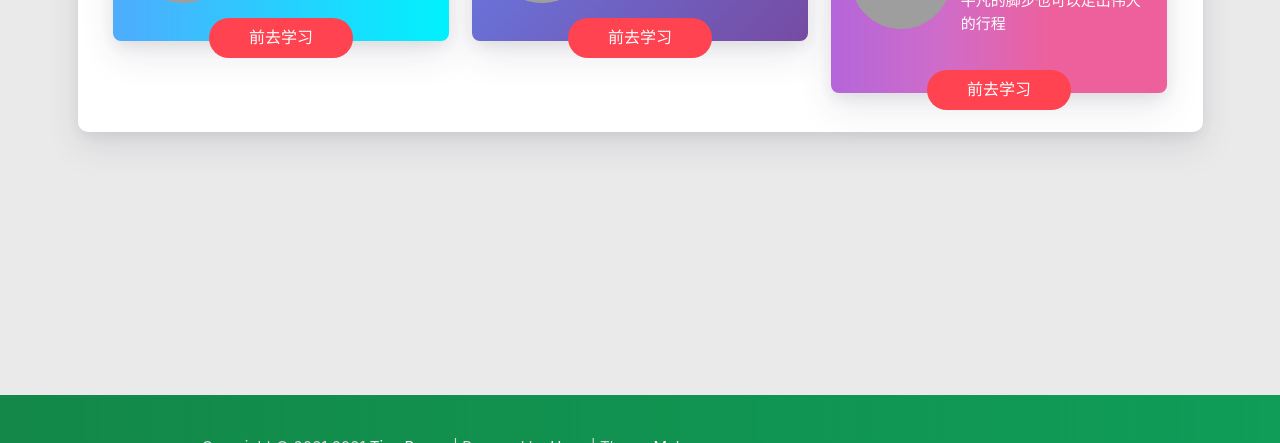
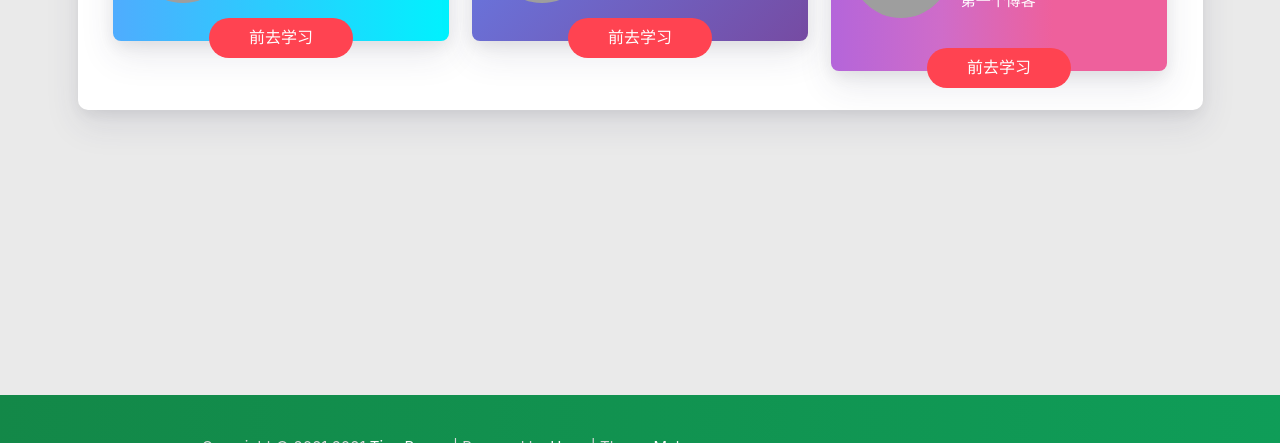
Before and after one commit to ifrozenwhale/ifrozenwhale.github.io, a plain HTML site: page friends/index.html in a window 1280 px wide. Shown: the part 665-1108 px from the top of the page. Drawn offline with nearby package versions, Linux system fonts and the light colour scheme; some packages are replaced by stand-ins of ours; grey boxes are pictures that could not be loaded; a script that the page names is missing.

Commit message:
Site updated: 2021-05-20 00:41:19

```diff
--- a/friends/index.html
+++ b/friends/index.html
@@ -604,7 +604,7 @@
                                         <img src="https://frozenwhale.oss-cn-beijing.aliyuncs.com/img/20210520004026.png" alt="img">
                                         <div>
                                             <h1 class="friend-name">我的 WordPress</h1>
-                                            <p style="position: relative;top: -35px;">平凡的脚步也可以走出伟大的行程</p>
+                                            <p style="position: relative;top: -35px;">第一个博客</p>
                                         </div>
                                     </div>
                                     <div class="friend-button">
```
